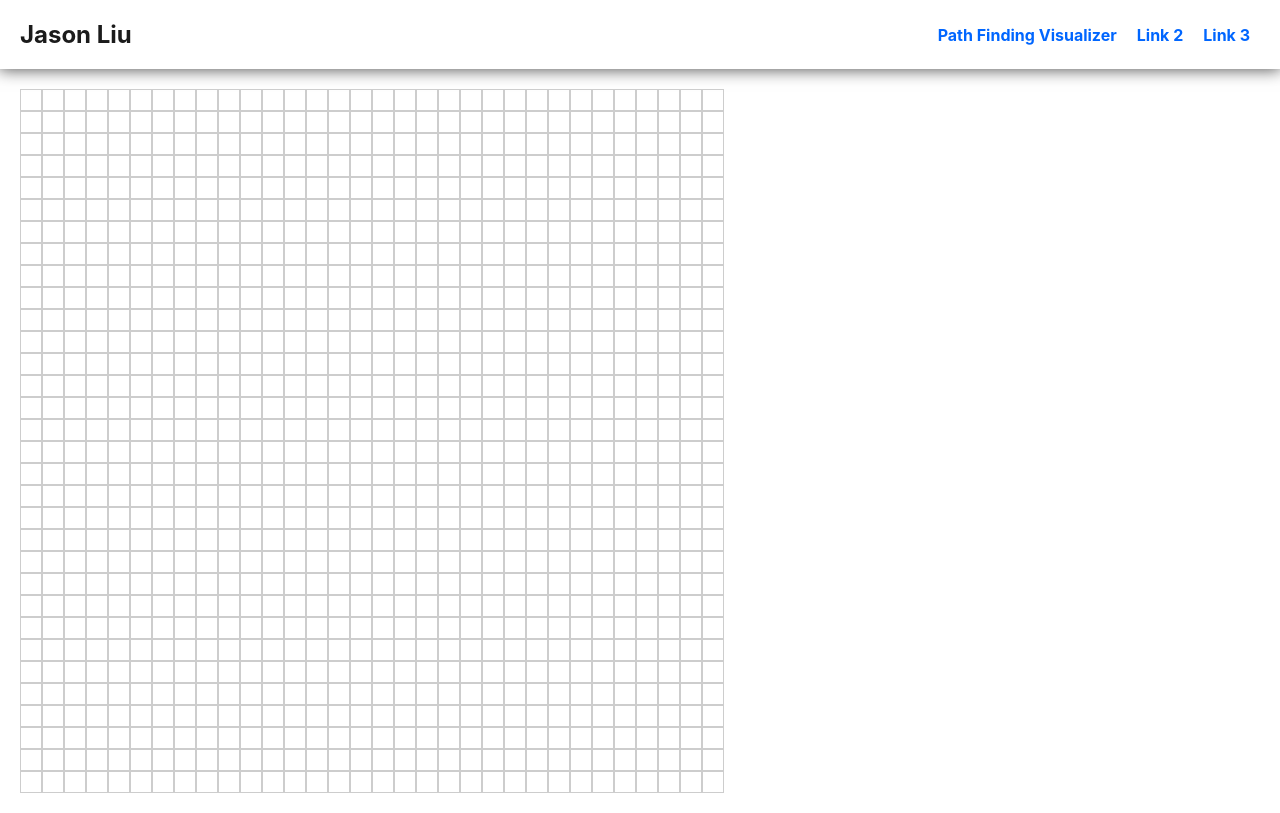
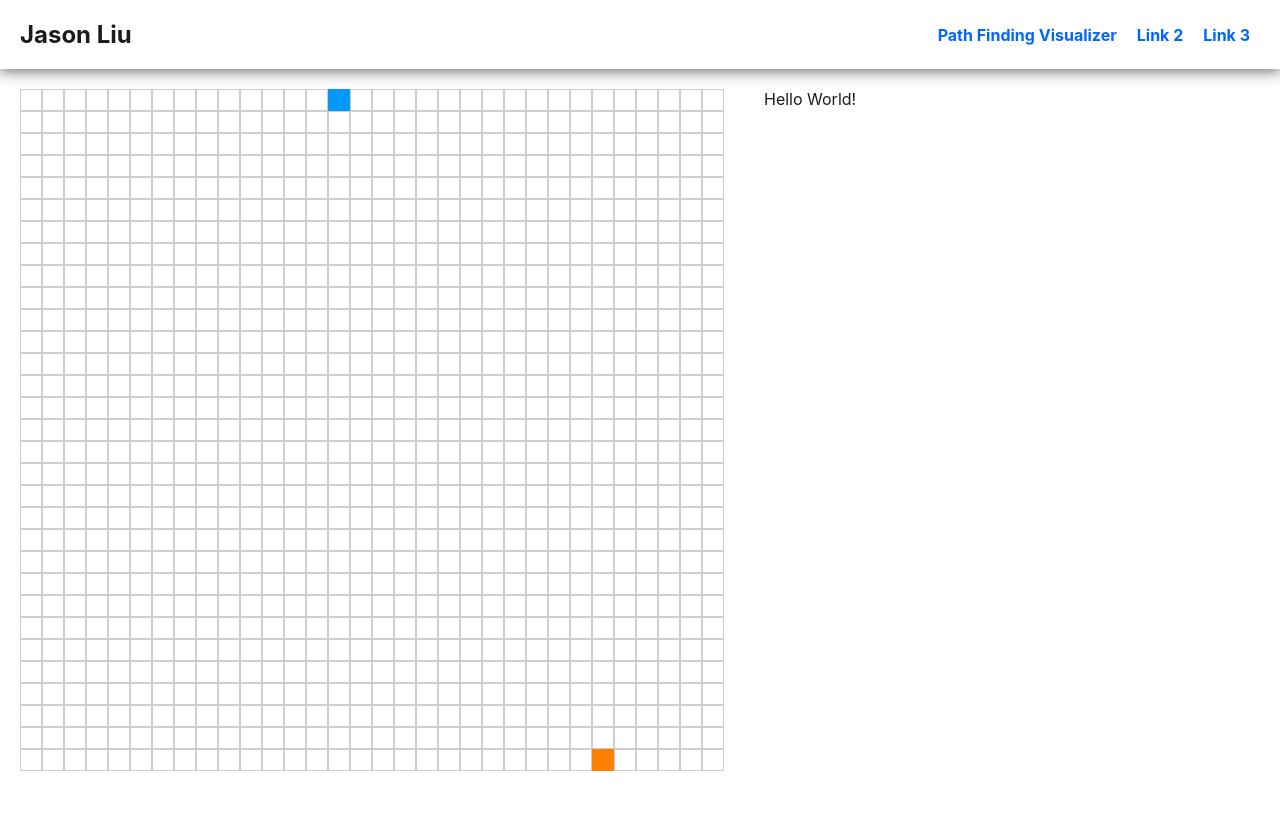
Before and after one commit to Jason-Liu-SE/PathFindingVisualizer, a React (Create React App) app: page /visualizer in a window 1280 px wide. Built offline with nearby package versions, Linux system fonts and the light colour scheme.

Commit message:
Added randomly spawning end points

```diff
--- a/src/Components/Grid.js
+++ b/src/Components/Grid.js
@@ -3,18 +3,47 @@ import { useState, useEffect } from 'react';
 import useWindowDimensions from '../Hooks/useWindowDimensions';
 
 const ValidCell = new RegExp('^[0-9]+,[0-9]+$');
-const cellStates = []; // {id, state}. state: blocked || open
+const cells = []; // {id, state}. state: blocked || open || start || end
 
 const Grid = () => {
     const [isDragging, setIsDragging] = useState(false);
     const [sizeX, setSizeX] = useState(0);
     const [sizeY, setSizeY] = useState(0);
     const { height, width } = useWindowDimensions();
+    const [startCell, setStartCell] = useState({ x: 0, y: 0 });
+    const [endCell, setEndCell] = useState({ x: 0, y: 0 });
+    const [loading, setLoading] = useState(true);
 
     useEffect(() => {
-        setSizeX(width / 2 / 20);
-        setSizeY((height * 256) / 324 / 20);
+        setSizeX(Math.floor(width / 2 / 20));
+        setSizeY(Math.floor((height * 256) / 324 / 20));
     }, []); // eslint-disable-line react-hooks/exhaustive-deps
+
+    useEffect(() => {
+        if (sizeX > 0 && sizeY > 0) {
+            setEndPoints();
+            setLoading(false);
+        }
+    }, [sizeX, sizeY]); // eslint-disable-line react-hooks/exhaustive-deps
+
+    // setting the starting and ending cells
+    const setEndPoints = () => {
+        setStartCell({ x: getRandInt(sizeX), y: getRandInt(sizeY) });
+
+        let randX = startCell.x;
+        let randY = startCell.y;
+
+        while (randX === startCell.x && randY === startCell.y) {
+            randX = getRandInt(sizeX);
+            randY = getRandInt(sizeY);
+        }
+
+        setEndCell({ x: randX, y: randY });
+    };
+
+    const getRandInt = (max) => {
+        return Math.floor(Math.random() * max);
+    };
 
     const handleMouseHover = (e) => {
         if (isDragging) {
@@ -22,7 +51,12 @@ const Grid = () => {
         }
     };
 
-    const findElementById = (arr, id) => {
+    const findStateElementById = (arr, id) => {
+        if (!ValidCell.test(id)) {
+            console.log('Invalid id <' + id + '> in findStateElementById');
+            return;
+        }
+
         return arr.find((elem) => {
             return elem.id === id;
         });
@@ -31,18 +65,15 @@ const Grid = () => {
     const handleMouseClick = (e) => {
         // checking if the target was a valid cell
         if (ValidCell.test(e.currentTarget.id)) {
-            const elem = findElementById(cellStates, e.currentTarget.id);
-            console.log(elem);
+            const elem = findStateElementById(cells, e.currentTarget.id);
             // checking the state of the cell, then disabling or enabling the
             // cell appropriately
             if (elem.state === 'open') {
-                console.log('blocking');
                 e.currentTarget.style.backgroundColor = 'rgb(89, 89, 89)';
                 e.currentTarget.style.borderColor = 'rgba(89, 89, 89, 1)';
 
                 elem.state = 'blocked';
-            } else {
-                console.log('opening');
+            } else if (elem.state === 'blocked') {
                 e.currentTarget.style.backgroundColor = 'rgb(255, 255, 255)';
                 e.currentTarget.style.borderColor = 'rgba(200, 200, 200, 0.9)';
 
@@ -66,6 +97,13 @@ const Grid = () => {
     };
 
     const CreateGrid = () => {
+        if (!loading) {
+            const startid = startCell.y + ',' + startCell.x;
+            const endid = endCell.y + ',' + endCell.x;
+            console.log(startid);
+            console.log(endid);
+            console.log('');
+
             // storing the cells
             var rows = [];
             var rowCells = [];
@@ -73,24 +111,43 @@ const Grid = () => {
             // creating the grid of cells
             for (var row = 0; row < sizeY; row++) {
                 for (var col = 0; col < sizeX; col++) {
-                const currCell = (
+                    var backgroundColor = 'white';
+                    var borderColor = 'rgba(200, 200, 200, 0.9)';
+
+                    // storing the cell's state
+                    const id = row + ',' + col;
+                    const cell = { id: id, state: 'open' };
+
+                    // checking if the current cell is a special cell
+                    if (id === startid) {
+                        cell.state = 'start';
+                        backgroundColor = 'rgb(3, 152, 252)';
+                        borderColor = 'rgb(3, 152, 252)';
+                    } else if (id === endid) {
+                        cell.state = 'end';
+                        backgroundColor = 'rgb(252, 128, 3)';
+                        borderColor = 'rgb(252, 128, 3)';
+                    }
+
+                    // creating the new cell
+                    var currCell = (
                         <div
-                        id={row + ',' + col}
-                        key={row + ',' + col}
+                            id={id}
+                            key={id}
                             onMouseDown={(e) => {
                                 handleMouseDown(e);
                                 handleMouseClick(e);
                             }}
                             onMouseUp={handleMouseUp}
                             onMouseEnter={handleMouseHover}
+                            style={{ backgroundColor: backgroundColor, borderColor: borderColor }}
                         ></div>
                     );
 
                     // storing a cell in a row
                     rowCells.push(currCell);
 
-                // storing the cell's state
-                cellStates.push({ id: row + ',' + col, state: 'open' });
+                    cells.push(cell);
                 }
 
                 // creating a new row
@@ -103,6 +160,7 @@ const Grid = () => {
             }
 
             return <div className='cells'>{rows}</div>;
+        }
     };
 
     return <div className='grid'>{CreateGrid()}</div>;
--- /dev/null
+++ b/src/Components/Menu.js
@@ -0,0 +1,5 @@
+const Menu = () => {
+    return <div className='menu'>Hello World!</div>;
+};
+
+export default Menu;
--- a/src/Pages/Visualizer.js
+++ b/src/Pages/Visualizer.js
@@ -1,10 +1,12 @@
 import React from 'react';
 import Grid from '../Components/Grid.js';
+import Menu from '../Components/Menu.js';
 
 const Visualizer = () => {
     return (
-        <div>
+        <div className='visualizer'>
             <Grid />
+            <Menu />
         </div>
     );
 };
--- a/src/index.css
+++ b/src/index.css
@@ -57,3 +57,11 @@ code {
     background-color: transparent;
     border: 1px solid rgba(200, 200, 200, 0.9);
 }
+
+.visualizer {
+    display: flex;
+}
+
+.menu {
+    padding: 20px;
+}
```
Lines whose indentation alone changed are shown as unchanged.
